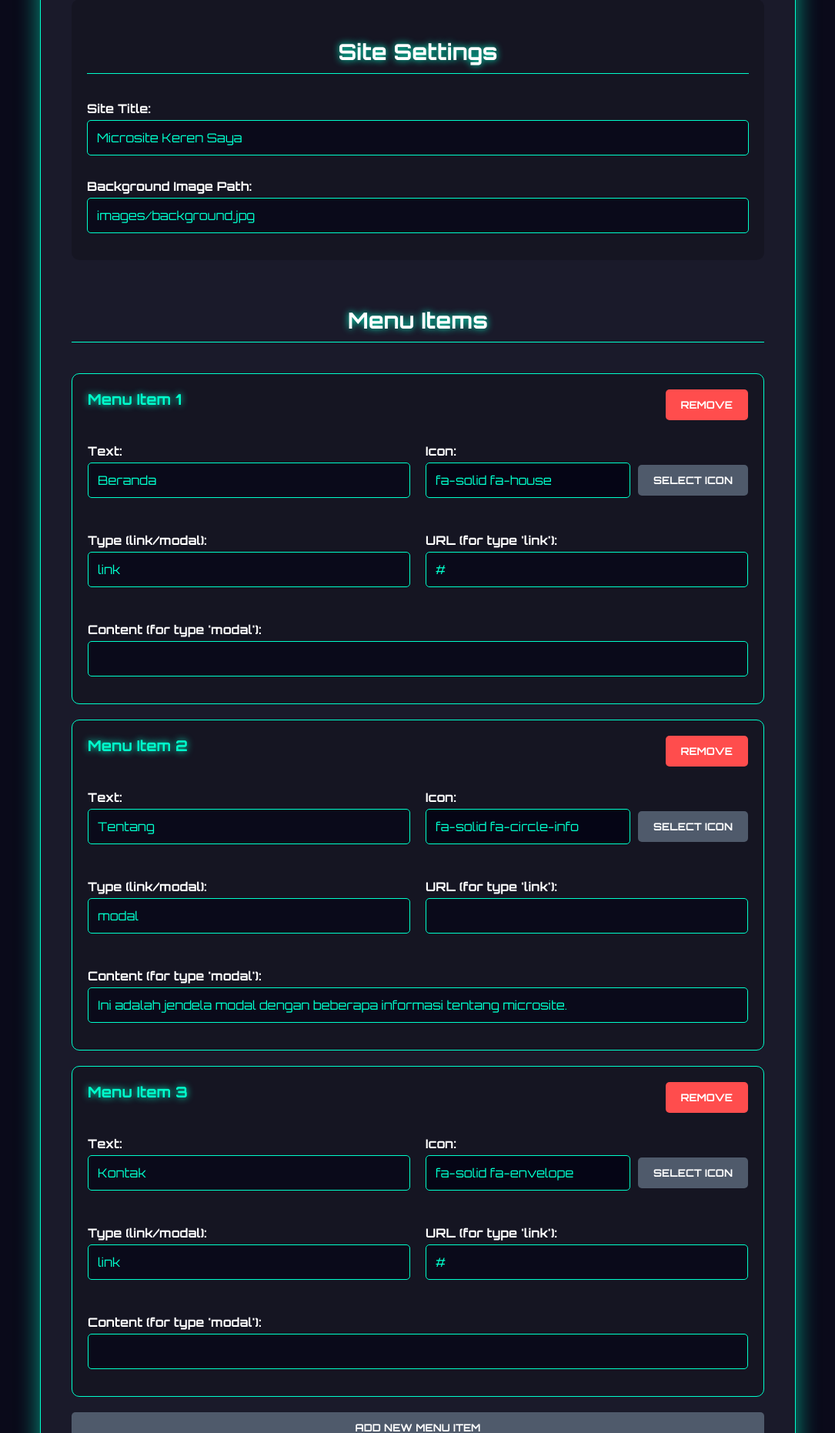
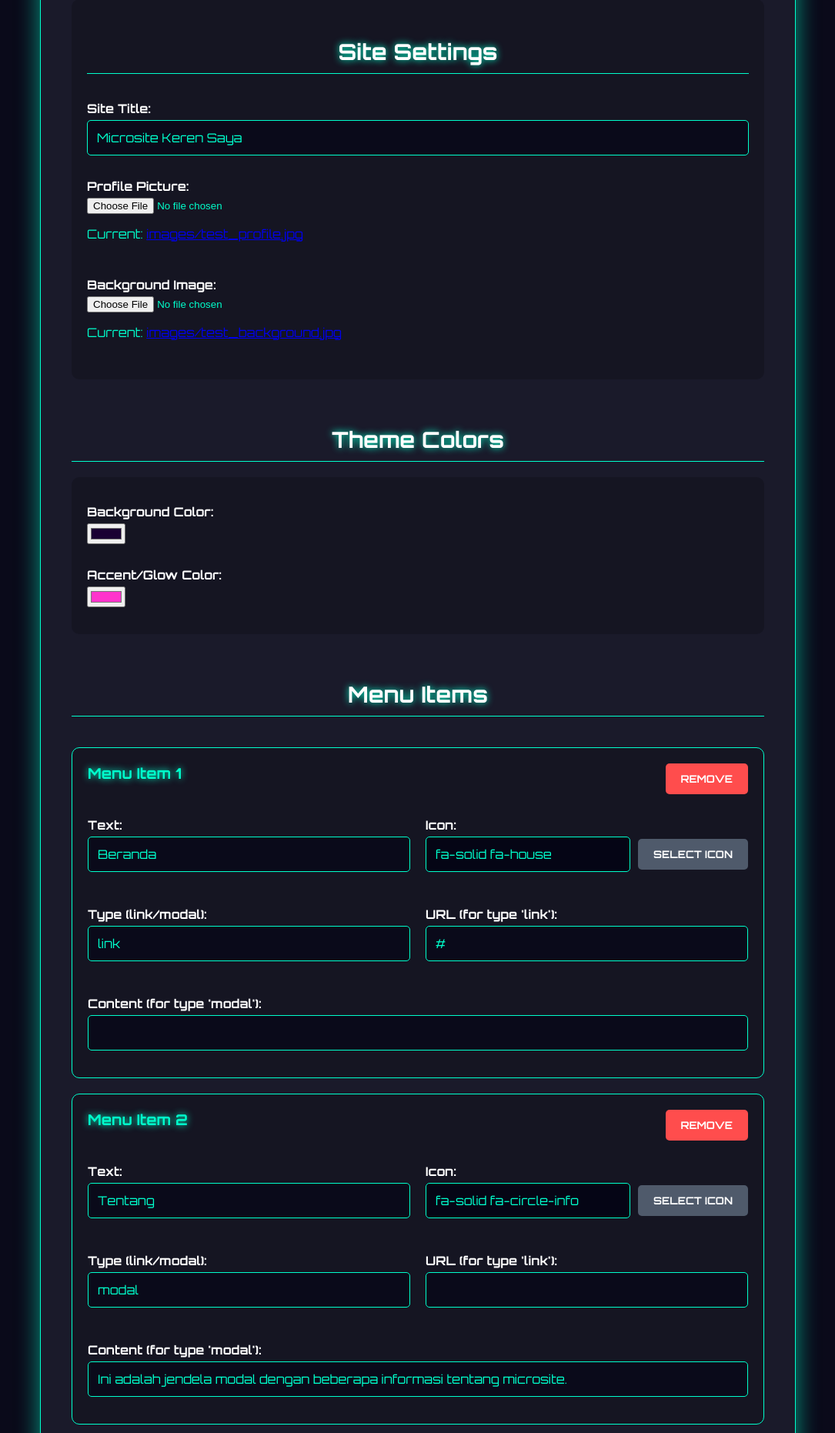
Before and after one commit to mughie77/microsite, a PHP site: page /admin.php in a window 1280 px wide. Shown: the part 152-2014 px from the top of the page at 77% size, without its empty margins (97-1182 px from the left). Run offline with PHP 8.4, Linux system fonts and the light colour scheme; the visitor is signed in with stand-in values (Sample User, id 1).

Commit message:
feat: Add image uploads and theme color customization
Implements several new customization features in the admin dashboard to give the user more control over the microsite's appearance.

- **Profile Picture Uploads:** Users can now upload a profile picture, which is displayed above the site title on the main page.
- **Background Image Uploads:** The text input for the background image path has been replaced with a file uploader, simplifying the process of changing the background.
- **Theme Color Configuration:** The admin dashboard now includes color pickers to customize the site's primary background and accent (glow/border) colors. The frontend has been refactored to use CSS variables, allowing these colors to be applied dynamically.

All changes are managed through the `config.json` file and the admin panel now includes robust handling for `multipart/form-data` file uploads.

```diff
--- a/admin.php
+++ b/admin.php
@@ -29,28 +29,49 @@ if (isset($_GET['logout'])) {
 // --- Config File Path ---
 $configFile = 'config.json';
 
+// --- Function to handle file uploads ---
+function handle_upload($file_key, $current_value) {
+    if (isset($_FILES[$file_key]) && $_FILES[$file_key]['error'] === UPLOAD_ERR_OK) {
+        $uploadDir = 'images/';
+        if (!is_dir($uploadDir)) {
+            mkdir($uploadDir, 0755, true);
+        }
+        $fileName = preg_replace("/[^a-zA-Z0-9\.\-\_]/", "", basename($_FILES[$file_key]['name']));
+        $targetPath = $uploadDir . $fileName;
+        if (move_uploaded_file($_FILES[$file_key]['tmp_name'], $targetPath)) {
+            return $targetPath;
+        }
+    }
+    return $current_value;
+}
+
 // --- Save Logic ---
 if ($_SERVER['REQUEST_METHOD'] === 'POST' && isset($_SESSION['loggedin']) && $_SESSION['loggedin'] === true && isset($_POST['title'])) {
+    $old_config = json_decode(file_get_contents($configFile), true) ?? [];
+
     $new_config = [];
     $new_config['title'] = $_POST['title'] ?? '';
-    $new_config['background'] = $_POST['background'] ?? '';
+
+    $new_config['profile_picture'] = handle_upload('profile_picture_upload', $old_config['profile_picture'] ?? '');
+    $new_config['background'] = handle_upload('background_upload', $old_config['background'] ?? '');
+
+    // Save theme colors
+    $new_config['colors'] = [
+        'background' => $_POST['colors']['background'] ?? '#000000',
+        'accent' => $_POST['colors']['accent'] ?? '#00faff',
+    ];
+
     $new_config['menu'] = [];
-
     if (isset($_POST['menu']) && is_array($_POST['menu'])) {
         foreach ($_POST['menu'] as $menu_item_data) {
-            if (empty($menu_item_data['text'])) {
-                continue;
-            }
-            $item = [];
-            $item['text'] = $menu_item_data['text'] ?? '';
-            $item['icon'] = $menu_item_data['icon'] ?? '';
-            $item['type'] = $menu_item_data['type'] ?? 'link';
-
-            if ($item['type'] === 'link') {
-                $item['url'] = $menu_item_data['url'] ?? '#';
-            } elseif ($item['type'] === 'modal') {
-                $item['content'] = $menu_item_data['content'] ?? '';
-            }
+            if (empty($menu_item_data['text'])) continue;
+            $item = [
+                'text' => $menu_item_data['text'] ?? '',
+                'icon' => $menu_item_data['icon'] ?? '',
+                'type' => $menu_item_data['type'] ?? 'link',
+                'url' => $menu_item_data['url'] ?? '#',
+                'content' => $menu_item_data['content'] ?? '',
+            ];
             $new_config['menu'][] = $item;
         }
     }
@@ -61,16 +82,22 @@ if ($_SERVER['REQUEST_METHOD'] === 'POST' && isset($_SESSION['loggedin']) && $_S
 }
 
 // --- Load Config ---
+$config = [];
 if (file_exists($configFile)) {
     $config = json_decode(file_get_contents($configFile), true);
-} else {
-    // Default config if file doesn't exist
-    $config = [
-        'title' => 'My Microsite',
-        'background' => 'images/background.jpg',
-        'menu' => []
-    ];
 }
+// Set defaults for missing keys to avoid errors
+$config = array_merge([
+    'title' => 'My Microsite',
+    'profile_picture' => '',
+    'background' => 'images/background.jpg',
+    'colors' => [
+        'background' => '#000000',
+        'accent' => '#00faff',
+    ],
+    'menu' => []
+], $config);
+
 
 $icons = require 'icons.php';
 ?>
@@ -102,7 +129,7 @@ $icons = require 'icons.php';
                 </form>
             </div>
         <?php else: ?>
-            <form method="POST" action="admin.php">
+            <form method="POST" action="admin.php" enctype="multipart/form-data">
                 <?php if (isset($_GET['saved'])): ?>
                     <div class="success-message">Configuration saved successfully!</div>
                 <?php endif; ?>
@@ -114,8 +141,30 @@ $icons = require 'icons.php';
                         <input type="text" id="title" name="title" value="<?php echo htmlspecialchars($config['title']); ?>">
                     </div>
                     <div class="form-group">
-                        <label for="background">Background Image Path:</label>
-                        <input type="text" id="background" name="background" value="<?php echo htmlspecialchars($config['background']); ?>">
+                        <label for="profile_picture_upload">Profile Picture:</label>
+                        <input type="file" id="profile_picture_upload" name="profile_picture_upload">
+                        <?php if (!empty($config['profile_picture'])): ?>
+                            <p>Current: <a href="<?php echo htmlspecialchars($config['profile_picture']); ?>" target="_blank"><?php echo htmlspecialchars($config['profile_picture']); ?></a></p>
+                        <?php endif; ?>
+                    </div>
+                    <div class="form-group">
+                        <label for="background_upload">Background Image:</label>
+                        <input type="file" id="background_upload" name="background_upload">
+                        <?php if (!empty($config['background'])): ?>
+                            <p>Current: <a href="<?php echo htmlspecialchars($config['background']); ?>" target="_blank"><?php echo htmlspecialchars($config['background']); ?></a></p>
+                        <?php endif; ?>
+                    </div>
+                </div>
+
+                <h2>Theme Colors</h2>
+                <div class="site-settings">
+                     <div class="form-group">
+                        <label for="color_background">Background Color:</label>
+                        <input type="color" id="color_background" name="colors[background]" value="<?php echo htmlspecialchars($config['colors']['background']); ?>">
+                    </div>
+                    <div class="form-group">
+                        <label for="color_accent">Accent/Glow Color:</label>
+                        <input type="color" id="color_accent" name="colors[accent]" value="<?php echo htmlspecialchars($config['colors']['accent']); ?>">
                     </div>
                 </div>
 
@@ -128,29 +177,11 @@ $icons = require 'icons.php';
                                 <button type="button" class="btn btn-danger remove-menu-item">Remove</button>
                             </div>
                             <div class="menu-item-fields">
-                                <div class="form-group">
-                                    <label>Text:</label>
-                                    <input type="text" name="menu[<?php echo $index; ?>][text]" value="<?php echo htmlspecialchars($item['text']); ?>">
-                                </div>
-                                <div class="form-group">
-                                    <label>Icon:</label>
-                                    <div class="icon-picker-container">
-                                        <input type="text" name="menu[<?php echo $index; ?>][icon]" value="<?php echo htmlspecialchars($item['icon'] ?? ''); ?>" readonly class="icon-input">
-                                        <button type="button" class="btn btn-secondary select-icon-btn">Select Icon</button>
-                                    </div>
-                                </div>
-                                <div class="form-group">
-                                    <label>Type (link/modal):</label>
-                                    <input type="text" name="menu[<?php echo $index; ?>][type]" value="<?php echo htmlspecialchars($item['type']); ?>">
-                                </div>
-                                <div class="form-group">
-                                    <label>URL (for type 'link'):</label>
-                                    <input type="text" name="menu[<?php echo $index; ?>][url]" value="<?php echo htmlspecialchars($item['url'] ?? ''); ?>">
-                                </div>
-                                <div class="form-group" style="grid-column: span 2;">
-                                    <label>Content (for type 'modal'):</label>
-                                    <input type="text" name="menu[<?php echo $index; ?>][content]" value="<?php echo htmlspecialchars($item['content'] ?? ''); ?>">
-                                </div>
+                                <div class="form-group"><label>Text:</label><input type="text" name="menu[<?php echo $index; ?>][text]" value="<?php echo htmlspecialchars($item['text']); ?>"></div>
+                                <div class="form-group"><label>Icon:</label><div class="icon-picker-container"><input type="text" name="menu[<?php echo $index; ?>][icon]" value="<?php echo htmlspecialchars($item['icon'] ?? ''); ?>" readonly class="icon-input"><button type="button" class="btn btn-secondary select-icon-btn">Select Icon</button></div></div>
+                                <div class="form-group"><label>Type (link/modal):</label><input type="text" name="menu[<?php echo $index; ?>][type]" value="<?php echo htmlspecialchars($item['type']); ?>"></div>
+                                <div class="form-group"><label>URL (for type 'link'):</label><input type="text" name="menu[<?php echo $index; ?>][url]" value="<?php echo htmlspecialchars($item['url'] ?? ''); ?>"></div>
+                                <div class="form-group" style="grid-column: span 2;"><label>Content (for type 'modal'):</label><input type="text" name="menu[<?php echo $index; ?>][content]" value="<?php echo htmlspecialchars($item['content'] ?? ''); ?>"></div>
                             </div>
                         </div>
                     <?php endforeach; ?>
@@ -159,27 +190,19 @@ $icons = require 'icons.php';
                 <button type="button" id="add-menu-item" class="btn btn-secondary" style="margin-top: 20px;">Add New Menu Item</button>
                 <button type="submit" class="btn btn-primary">Save Configuration</button>
             </form>
-            <div class="logout">
-                <a href="?logout=true">Logout</a>
-            </div>
+            <div class="logout"><a href="?logout=true">Logout</a></div>
         <?php endif; ?>
     </div>
 
     <!-- Icon Picker Modal -->
     <div id="icon-modal" class="modal">
         <div class="modal-content">
-            <div class="modal-header">
-                <h2>Select an Icon</h2>
-                <span class="close-modal">&times;</span>
-            </div>
+            <div class="modal-header"><h2>Select an Icon</h2><span class="close-modal">&times;</span></div>
             <div class="modal-body">
                 <input type="text" id="icon-search" placeholder="Search for icons...">
                 <div id="icon-grid">
                     <?php foreach($icons as $icon): ?>
-                        <div class="icon-preview" data-icon-class="<?php echo $icon; ?>">
-                            <i class="<?php echo $icon; ?>"></i>
-                            <span><?php echo $icon; ?></span>
-                        </div>
+                        <div class="icon-preview" data-icon-class="<?php echo $icon; ?>"><i class="<?php echo $icon; ?>"></i><span><?php echo $icon; ?></span></div>
                     <?php endforeach; ?>
                 </div>
             </div>
@@ -187,6 +210,7 @@ $icons = require 'icons.php';
     </div>
 
     <script>
+    // JS remains the same
     document.addEventListener('DOMContentLoaded', function () {
         const menuContainer = document.getElementById('menu-items-container');
         const addButton = document.getElementById('add-menu-item');
@@ -197,9 +221,7 @@ $icons = require 'icons.php';
                 item.dataset.index = index;
                 const header = item.querySelector('h3');
                 if (header) header.textContent = `Menu Item ${index + 1}`;
-
-                const inputs = item.querySelectorAll('input');
-                inputs.forEach(input => {
+                item.querySelectorAll('input, select').forEach(input => {
                     const name = input.getAttribute('name');
                     if (name) input.setAttribute('name', name.replace(/\[\d+\]/, `[${index}]`));
                 });
@@ -211,43 +233,21 @@ $icons = require 'icons.php';
             const newItem = document.createElement('div');
             newItem.className = 'menu-item';
             newItem.dataset.index = newIndex;
-
             newItem.innerHTML = `
-                <div class="menu-item-header">
-                    <h3>Menu Item ${newIndex + 1}</h3>
-                    <button type="button" class="btn btn-danger remove-menu-item">Remove</button>
-                </div>
+                <div class="menu-item-header"><h3>Menu Item ${newIndex + 1}</h3><button type="button" class="btn btn-danger remove-menu-item">Remove</button></div>
                 <div class="menu-item-fields">
-                    <div class="form-group">
-                        <label>Text:</label>
-                        <input type="text" name="menu[${newIndex}][text]" value="">
-                    </div>
-                    <div class="form-group">
-                        <label>Icon:</label>
-                        <div class="icon-picker-container">
-                            <input type="text" name="menu[${newIndex}][icon]" value="" readonly class="icon-input">
-                            <button type="button" class="btn btn-secondary select-icon-btn">Select Icon</button>
-                        </div>
-                    </div>
-                    <div class="form-group">
-                        <label>Type (link/modal):</label>
-                        <input type="text" name="menu[${newIndex}][type]" value="link">
-                    </div>
-                    <div class="form-group">
-                        <label>URL (for type 'link'):</label>
-                        <input type="text" name="menu[${newIndex}][url]" value="#">
-                    </div>
-                    <div class="form-group" style="grid-column: span 2;">
-                        <label>Content (for type 'modal'):</label>
-                        <input type="text" name="menu[${newIndex}][content]" value="">
-                    </div>
+                    <div class="form-group"><label>Text:</label><input type="text" name="menu[${newIndex}][text]" value=""></div>
+                    <div class="form-group"><label>Icon:</label><div class="icon-picker-container"><input type="text" name="menu[${newIndex}][icon]" value="" readonly class="icon-input"><button type="button" class="btn btn-secondary select-icon-btn">Select Icon</button></div></div>
+                    <div class="form-group"><label>Type (link/modal):</label><input type="text" name="menu[${newIndex}][type]" value="link"></div>
+                    <div class="form-group"><label>URL (for type 'link'):</label><input type="text" name="menu[${newIndex}][url]" value="#"></div>
+                    <div class="form-group" style="grid-column: span 2;"><label>Content (for type 'modal'):</label><input type="text" name="menu[${newIndex}][content]" value=""></div>
                 </div>
             `;
             menuContainer.appendChild(newItem);
             updateIndexes();
         });
 
-        menuContainer.addEventListener('click', function (e) {
+        menuContainer.addEventListener('click', e => {
             if (e.target.classList.contains('remove-menu-item')) {
                 e.target.closest('.menu-item').remove();
                 updateIndexes();
@@ -260,7 +260,7 @@ $icons = require 'icons.php';
         const iconSearch = modal.querySelector('#icon-search');
         let currentTargetInput = null;
 
-        document.querySelector('body').addEventListener('click', function(e) {
+        document.body.addEventListener('click', e => {
             if (e.target.classList.contains('select-icon-btn')) {
                 currentTargetInput = e.target.previousElementSibling;
                 modal.style.display = 'block';
@@ -268,41 +268,24 @@ $icons = require 'icons.php';
             }
         });
 
-        const closeModal = () => {
-            modal.style.display = 'none';
-        }
+        const closeModal = () => modal.style.display = 'none';
+        closeModalBtn.addEventListener('click', closeModal);
+        window.addEventListener('click', e => { if (e.target == modal) closeModal(); });
 
-        closeModalBtn.addEventListener('click', closeModal);
-        window.addEventListener('click', (event) => {
-            if (event.target == modal) {
-                closeModal();
-            }
-        });
-
-        iconGrid.addEventListener('click', (e) => {
+        iconGrid.addEventListener('click', e => {
             const iconPreview = e.target.closest('.icon-preview');
             if (iconPreview) {
-                const iconClass = iconPreview.dataset.iconClass;
-                if (currentTargetInput) {
-                    currentTargetInput.value = iconClass;
-                }
+                if (currentTargetInput) currentTargetInput.value = iconPreview.dataset.iconClass;
                 closeModal();
             }
         });
 
         iconSearch.addEventListener('keyup', () => {
             const filter = iconSearch.value.toLowerCase();
-            const icons = iconGrid.querySelectorAll('.icon-preview');
-            icons.forEach(iconDiv => {
-                const iconClass = iconDiv.dataset.iconClass.toLowerCase();
-                if (iconClass.includes(filter)) {
-                    iconDiv.style.display = '';
-                } else {
-                    iconDiv.style.display = 'none';
-                }
+            iconGrid.querySelectorAll('.icon-preview').forEach(div => {
+                div.style.display = div.dataset.iconClass.toLowerCase().includes(filter) ? '' : 'none';
             });
         });
-
         updateIndexes();
     });
     </script>
```
Also changed, not shown: config.json (+16 -8 lines), index.php (+9 -0 lines), style.css (+30 -11 lines), images/test_background.jpg (added), images/test_profile.jpg (added).
